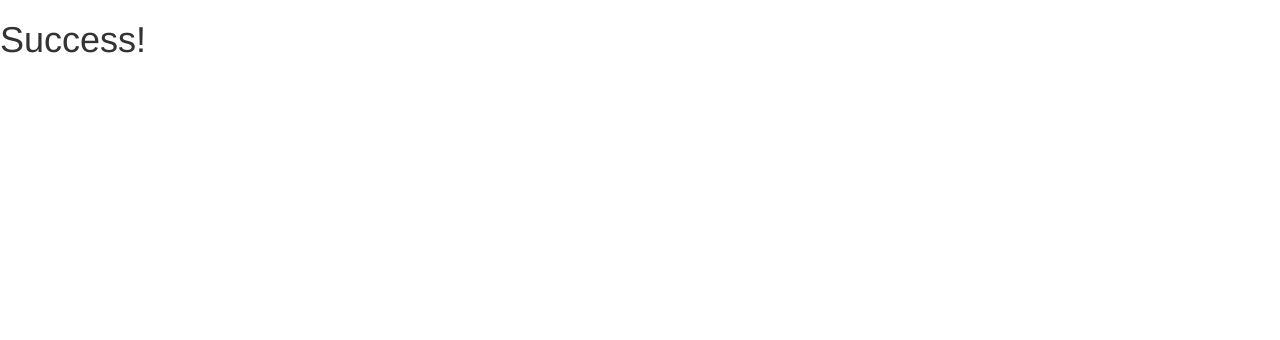
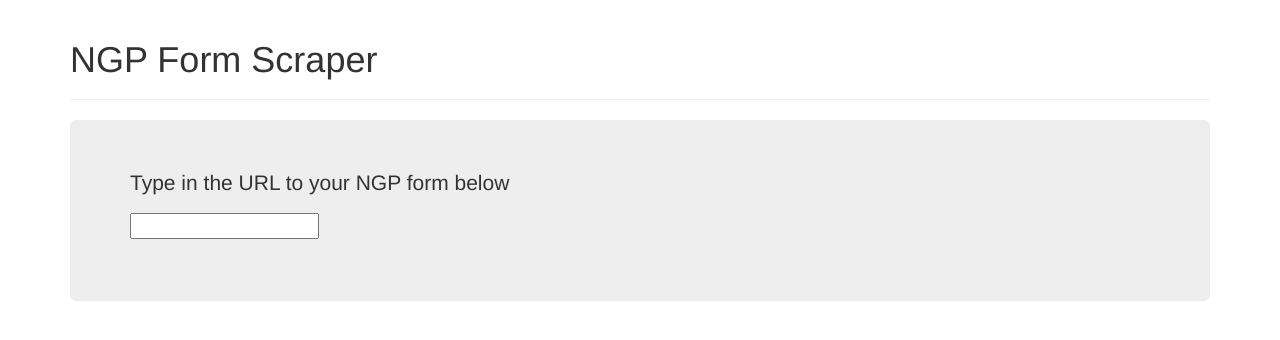
Before and after one commit to mpedrego/ngp-form-scraper, a website: page src/index.html in a window 1280 px wide. Drawn offline with nearby package versions, Linux system fonts and the light colour scheme.

Commit message:
some styling added

```diff
--- a/src/index.html
+++ b/src/index.html
@@ -1,10 +1,21 @@
 <html>
 <head>
-    <title>Test</title>
+    <title>NGP Form Scraper</title>
     <link rel="stylesheet" type="text/css" href="bower_components/bootstrap/dist/css/bootstrap.min.css">
 </head>
 <body class="ngpApp" controller="formController as form">
-    <h1>Success!</h1>
+    <div class="container">
+        <div class="page-header">
+            <h1>NGP Form Scraper</h1>
+        </div>
+        <div class="jumbotron">
+            <p>Type in the URL to your NGP form below</p>
+            <form novalidate name="mainForm">
+                <input type="text" name="formUrl">
+            </form>
+
+        </div>
+    </div>
 
     <script src="bower_components/angular/angular.js"></script>
     <script src="site.js"></script>
```
